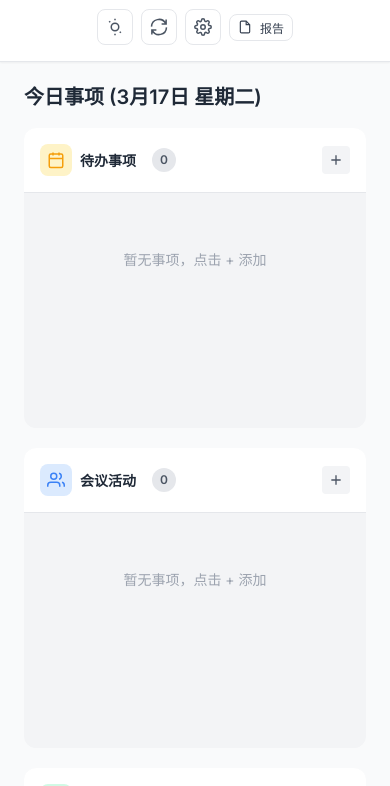
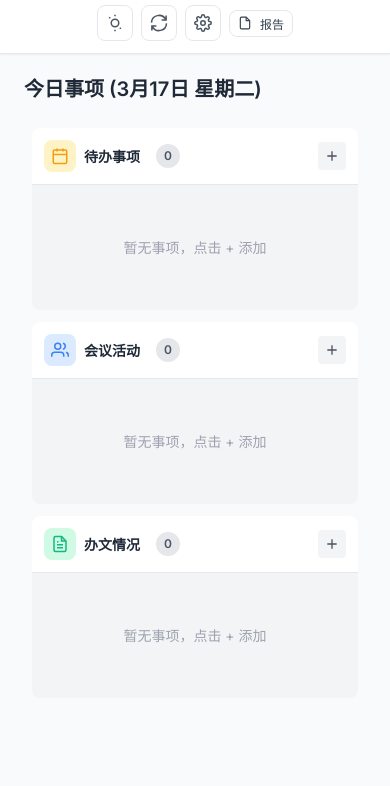
Before and after one commit to kimixpf1/officeboard, a plain HTML site: page index.html in a window 390 px wide. Shown: the part 132-918 px from the top of the page. After the commit the page ends 858 px from the top, so only its background shows below. Drawn offline with nearby package versions, Linux system fonts and the light colour scheme.

Commit message:
fix: 优化手机端界面显示
- 移除固定高度限制，确保所有内容可见
- 手机端卡片更紧凑
- 响应式布局优化

🤖 Generated with [Qoder][https://qoder.com]

```diff
--- a/css/style.css
+++ b/css/style.css
@@ -541,8 +541,8 @@ body {
 .board-view {
     display: none;
     padding: var(--spacing-5) var(--spacing-6);
-    height: calc(100vh - 200px);
-    overflow: hidden;
+    min-height: calc(100vh - 200px);
+    overflow: visible;
 }
 
 .board-view.active {
@@ -564,7 +564,7 @@ body {
     display: grid;
     grid-template-columns: repeat(3, 1fr);
     gap: var(--spacing-5);
-    height: calc(100% - 50px);
+    min-height: 300px;
     max-width: 1600px;
     margin: 0 auto;
 }
@@ -1582,10 +1582,17 @@ body {
     .board-container {
         grid-template-columns: 1fr;
         height: auto;
+        gap: var(--spacing-4);
     }
 
     .board-column {
-        min-height: 300px;
+        min-height: auto;
+        max-height: none;
+    }
+
+    .column-content {
+        max-height: none;
+        overflow: visible;
     }
 
     .view-controls {
@@ -1608,6 +1615,7 @@ body {
         flex-direction: column;
         gap: var(--spacing-3);
         text-align: center;
+        padding: var(--spacing-3);
     }
 
     .input-container {
@@ -1626,6 +1634,38 @@ body {
     .date-navigation {
         flex-wrap: wrap;
         justify-content: center;
+    }
+
+    /* 手机端看板优化 */
+    .board-container {
+        padding: var(--spacing-2);
+        gap: var(--spacing-3);
+    }
+
+    .board-column {
+        border-radius: var(--border-radius);
+    }
+
+    .column-header {
+        padding: var(--spacing-3);
+    }
+
+    .column-content {
+        padding: var(--spacing-3);
+    }
+
+    /* 卡片在手机端更紧凑 */
+    .card {
+        padding: var(--spacing-3);
+    }
+
+    .card-title {
+        font-size: 14px;
+    }
+
+    /* 确保所有内容可见 */
+    .board-column {
+        flex-shrink: 0;
     }
 }
 
```
